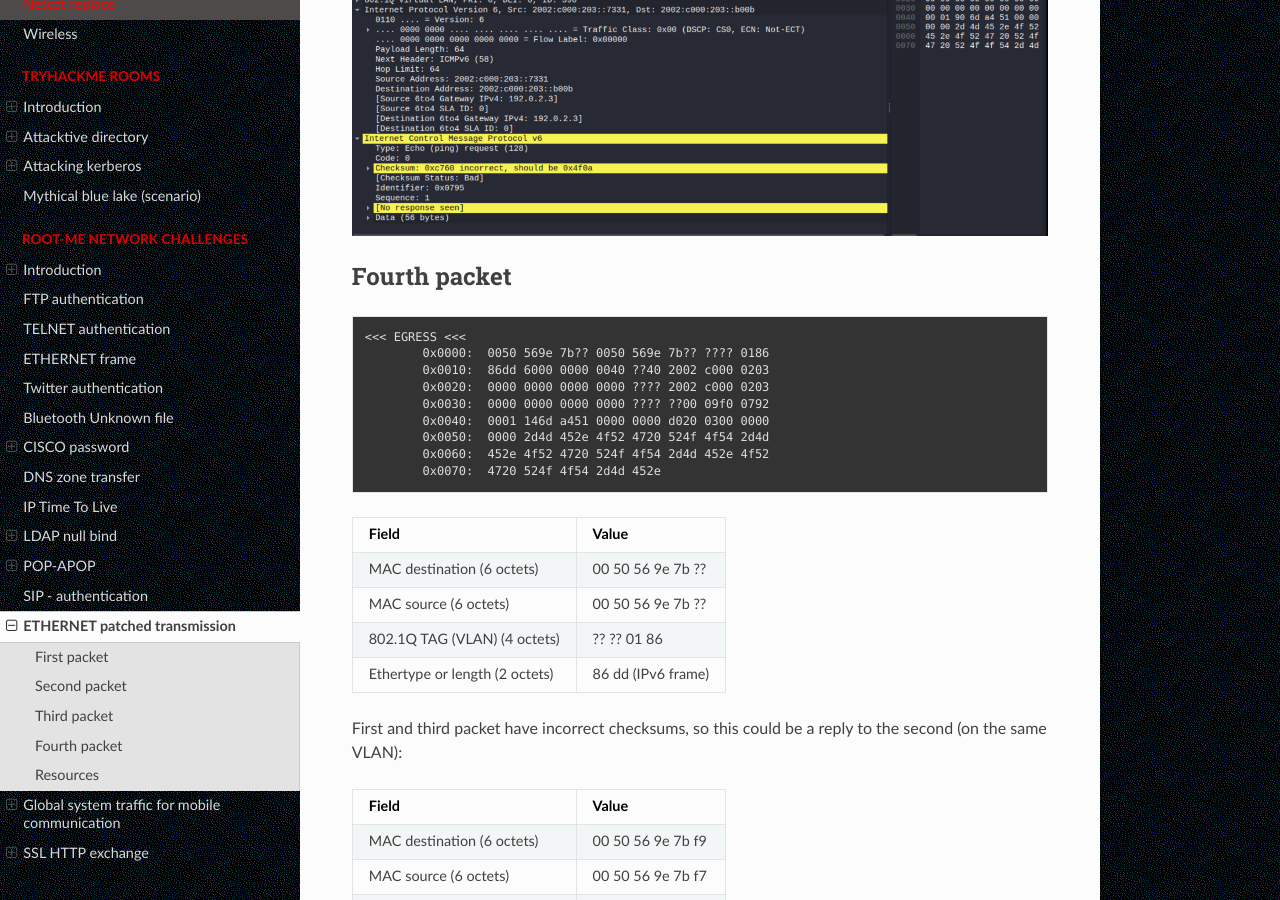
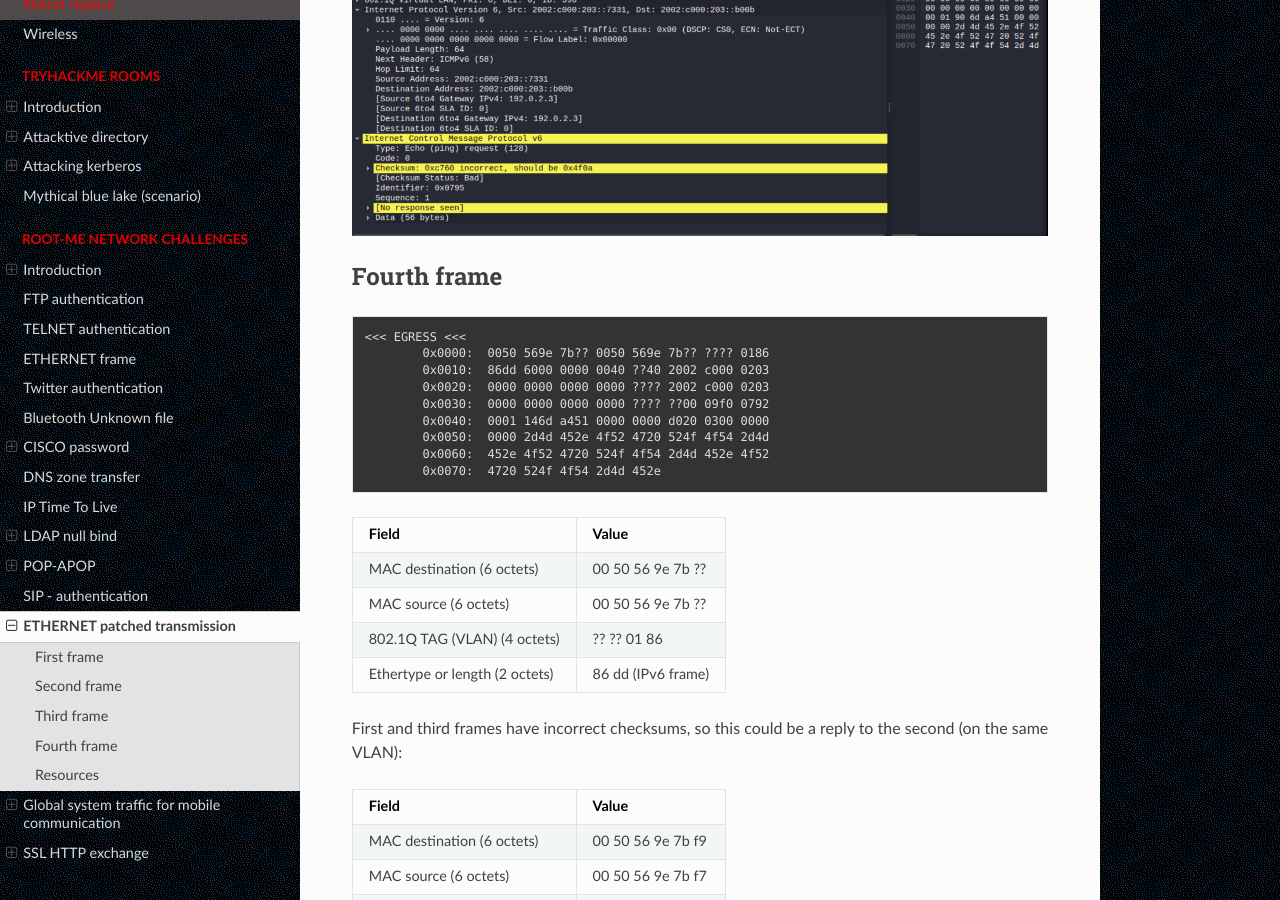
Before and after one commit to tymyrddin/red-network, a Sphinx documentation site: the page built from source/docs/root-me/ethernet-patched.md, in a window 1280 px wide and 900 px high, scrolled down 2874 px. Built offline with Sphinx 7.4.7 and the Read the Docs theme 2.0.0, drawn with Linux system fonts in a browser that asks for light colours; some of the changed text lies outside the part shown.

Commit message:
Root-me network challenges

````diff
--- a/source/docs/root-me/ethernet-patched.md
+++ b/source/docs/root-me/ethernet-patched.md
@@ -8,7 +8,7 @@ Password’s format is 10 bytes in hexadecimal notation (i.e. 20 characters)
 
 ![Ethernet](../../_static/images/802-3.png)
 
-## First packet
+## First frame
 
 ```text
 >>> INGRESS >>>
@@ -33,7 +33,7 @@ Using [text2pcap](https://www.wireshark.org/docs/man-pages/text2pcap.html):
 
 ![Patched](../../_static/images/ethernet-patched1.png)
 
-## Second packet
+## Second frame
 
 ```text
 >>> INGRESS >>>
@@ -58,7 +58,7 @@ Using [text2pcap](https://www.wireshark.org/docs/man-pages/text2pcap.html):
 
 ![Patched2](../../_static/images/ethernet-patched2.png)
 
-## Third packet
+## Third frame
 
 ```text
 >>> INGRESS >>>
@@ -83,7 +83,7 @@ Using [text2pcap](https://www.wireshark.org/docs/man-pages/text2pcap.html):
 
 ![Patched3](../../_static/images/ethernet-patched3.png)
 
-## Fourth packet
+## Fourth frame
 
 ```text
 <<< EGRESS <<<
@@ -104,7 +104,7 @@ Using [text2pcap](https://www.wireshark.org/docs/man-pages/text2pcap.html):
 | 802.1Q TAG (VLAN) (4 octets)   | ?? ?? 01 86        |
 | Ethertype or length (2 octets) | 86 dd (IPv6 frame) |
 
-First and third packet have incorrect checksums, so this could be a reply to the second (on the same VLAN):
+First and third frames have incorrect checksums, so this could be a reply to the second (on the same VLAN):
 
 | Field                          | Value              |
 |:-------------------------------|:-------------------|
````
